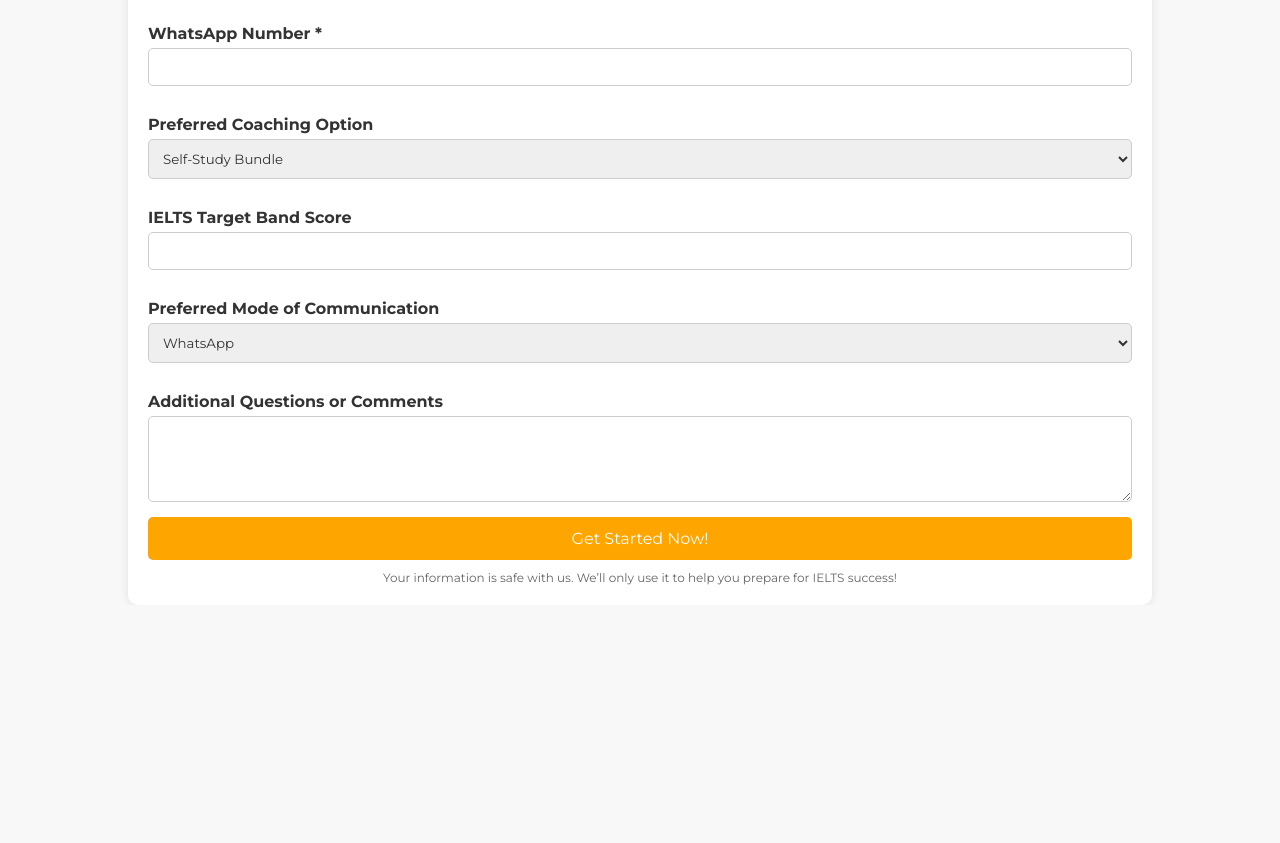
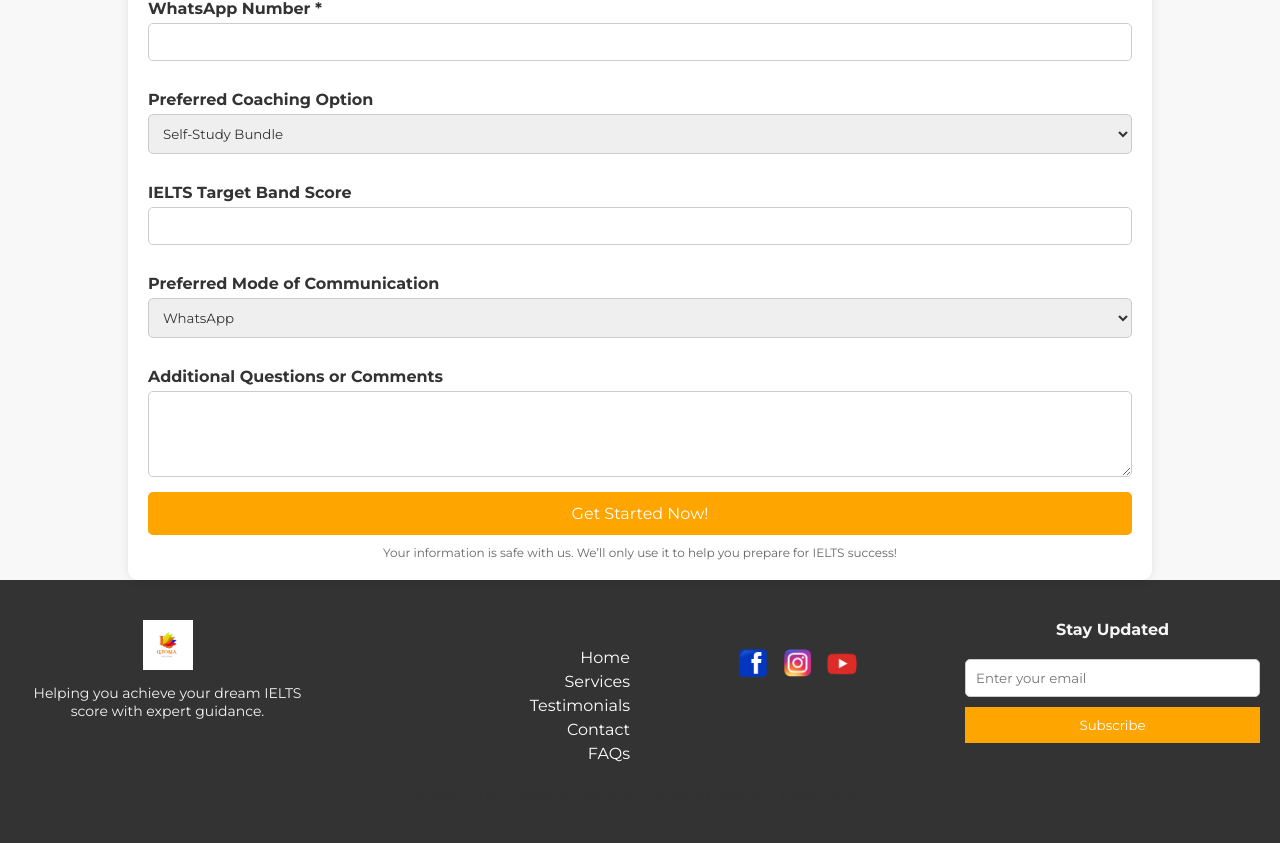
Before and after one commit to Zulaekhah/IELTS-COACHING-LANDING-PAGE, a plain HTML site: page index.html in a window 1280 px wide. Shown: the part 1593-2436 px from the top of the page. Before the commit the page ends 2198 px from the top, so only its background shows below. Drawn offline with Linux system fonts and the light colour scheme.

Commit message:
Footer Included

```diff
--- a/index.html
+++ b/index.html
@@ -110,6 +110,45 @@
                         </form>
                     </div>
         </section>
-    </main>
+        </main>
+        <footer>
+                <div class="footer-container">
+                    <div class="footer-branding">
+                        <img src="images/Logo.png" alt="Brand Logo">
+                        <p>Helping you achieve your dream IELTS score with expert guidance.</p>
+                    </div>
+
+                    <div class="footer-links">
+                        <h3>Quick Links</h3>
+                        <ul>
+                            <li><a href="#home">Home</a></li>
+                            <li><a href="#services">Services</a></li>
+                            <li><a href="#testimonials">Testimonials</a></li>
+                            <li><a href="#contact">Contact</a></li>
+                            <li><a href="#faq">FAQs</a></li>
+                        </ul>
+                    </div>
+
+                    <div class="footer-social">
+                        <h3>Follow Us</h3>
+                        <a href="#"><img src="images/facebook.png" alt="Facebook"></a>
+                        <a href="#"><img src="images/instagram.png" alt="Instagram"></a>
+                        <a href="#"><img src="images/youtube.png" alt="Youtube"></a>
+                    </div>
+
+                    <div class="footer-newsletter">
+                        <h3>Stay Updated</h3>
+                        <form>
+                            <input type="email" placeholder="Enter your email">
+                            <button type="submit">Subscribe</button>
+                        </form>
+                    </div>
+                </div>
+
+                <div class="footer-bottom">
+                    <p>© 2025 The Productive Female Muslim. All Rights Reserved. | <a href="#">Privacy Policy</a></p>
+                </div>
+            </footer>
+
 </body>
 </html>
--- a/styles.css
+++ b/styles.css
@@ -14,6 +14,7 @@ body{
   background-color: #fff;
   display: flex;
   justify-content: space-between;
+  width: 100vh
   align-items: center;
   padding: 10px 20px;
   position: sticky;
@@ -22,12 +23,12 @@ body{
 }
 
 header img{
-  width: 75px;
+  width: 50px;
 }
 
 #nav-bar{
   display: flex;
-  gap: 20px;
+  gap: 15px;
   align-items: center;
 }
 
@@ -36,8 +37,8 @@ header img{
   border: orange 1px solid;
   border-radius: none;
   text-decoration: none;
-  font-size: 16px;
-  font-weight: 500;
+  font-size: 12px;
+  font-weight: 400;
   padding: 10px 15px;
   margin-right: 10px;
 }
@@ -189,6 +190,17 @@ input, select, textarea {
 }
 
 @media (min-width: 768px) {
+  .nav-link{
+    color: orange;
+    border: orange 1px solid;
+    border-radius: none;
+    text-decoration: none;
+    font-size: 16px;
+    font-weight: 500;
+    padding: 10px 15px;
+    margin-right: 10px;
+  }
+
   #services {
     text-align: center;
     padding: 20px;
@@ -220,6 +232,17 @@ input, select, textarea {
 
 
 @media (min-width: 1024px) {
+  .nav-link{
+    color: orange;
+    border: orange 1px solid;
+    border-radius: none;
+    text-decoration: none;
+    font-size: 16px;
+    font-weight: 500;
+    padding: 10px 15px;
+    margin-right: 10px;
+  }
+
   #service-plans {
       justify-content: center; /* Centers items on very large screens */
       gap: 20px; /* Adds spacing */
@@ -229,3 +252,82 @@ input, select, textarea {
       width: 28%; /* Makes them slightly smaller for better alignment */
   }
 }
+
+footer {
+  background-color: #333;
+  color: white;
+  padding: 40px 20px;
+  text-align: center;
+}
+
+.footer-container {
+  display: flex;
+  flex-wrap: wrap;
+  justify-content: space-around;
+  align-items: flex-start;
+  gap: 20px;
+}
+
+.footer-container div {
+  flex: 1;
+  min-width: 200px;
+}
+
+body > footer > div.footer-container > div.footer-branding > img{
+  width: 50px;
+}
+
+body > footer > div.footer-container > div.footer-branding > p{
+  font-size: 14px;
+  margin-top: 10px;
+  color: whitesmoke;
+}
+
+.footer-links ul {
+  list-style: none;
+  padding: 0;
+  text-align: right;
+}
+
+.footer-links ul li {
+  margin: 5px 0;
+}
+
+.footer-links ul li a {
+  color: white;
+  text-decoration: none;
+}
+
+.footer-links ul li a:hover {
+  text-decoration: underline;
+}
+
+.footer-social img {
+  width: 30px;
+  margin: 5px;
+}
+body > footer > div.footer-container > div.footer-newsletter > h3{
+  font-size: 16px;
+  margin-bottom: 10px;
+  color: whitesmoke;
+}
+
+.footer-newsletter input {
+  width: 100%;
+  padding: 10px;
+  margin-top: 10px;
+}
+
+.footer-newsletter button {
+  background-color: orange;
+  border: none;
+  color: white;
+  padding: 10px;
+  cursor: pointer;
+  margin-top: 10px;
+}
+
+.footer-bottom {
+  margin-top: 20px;
+  font-size: 12px;
+}
```
